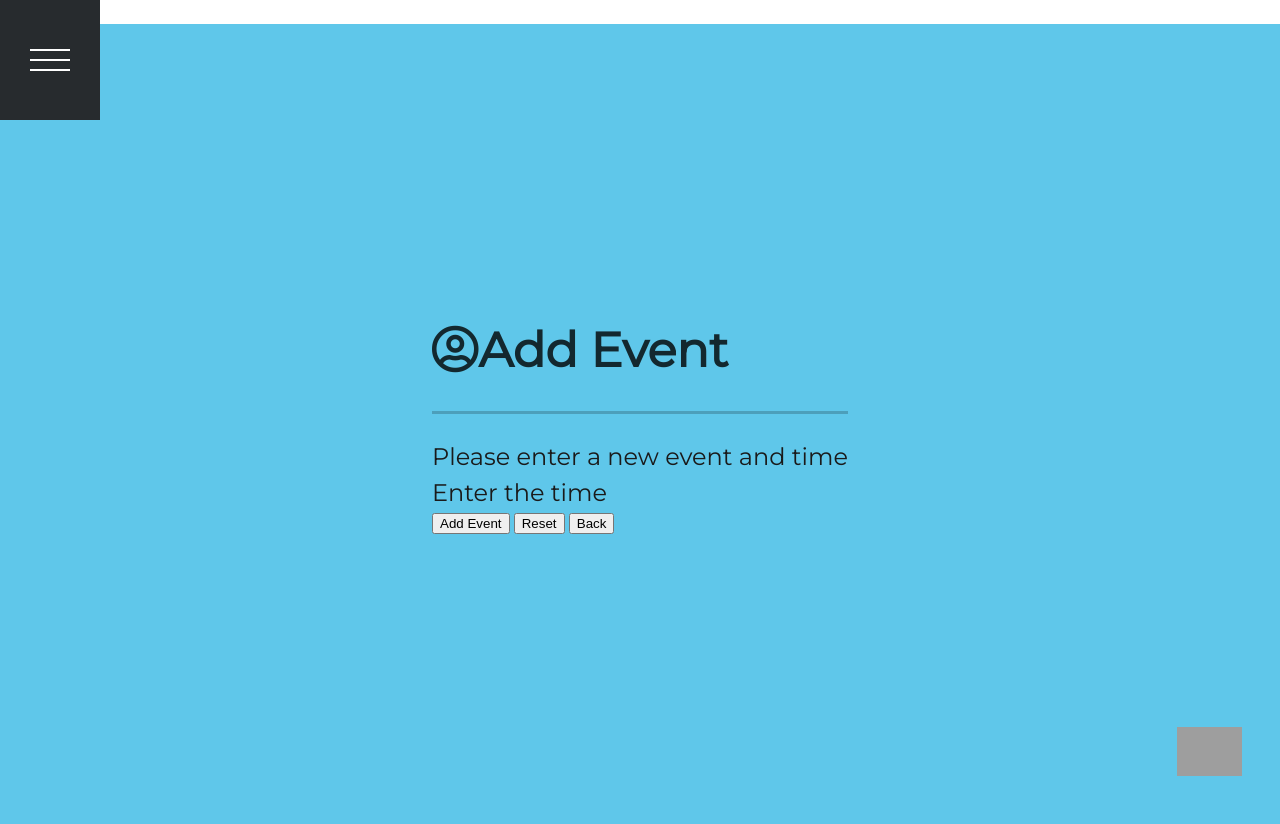
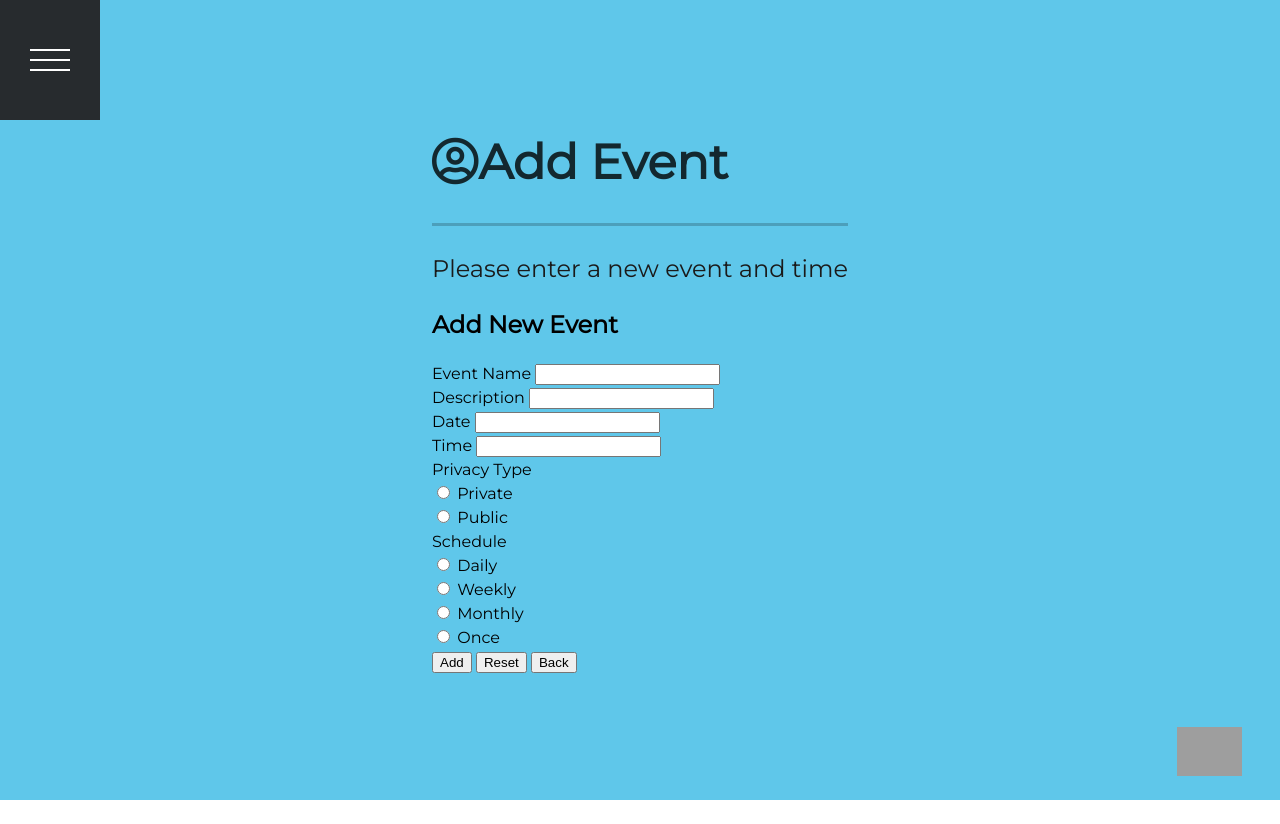
Before and after one commit to RavinduSachintha/iHack_MemoryMate_Web, a plain HTML site: page pages/addEvent.html in a window 1280 px wide. After the commit the page ends 800 px from the top, so only its background shows below. Drawn offline with nearby package versions, Linux system fonts and the light colour scheme; grey boxes are pictures that could not be loaded; files whose address does not match are found by name.

Commit message:
Basic layout of addEvent.html added

```diff
--- a/pages/addEvent.html
+++ b/pages/addEvent.html
@@ -5,7 +5,7 @@
     <meta charset="UTF-8">
     <meta name="viewport" content="width=device-width">
 
-    <title>login</title>
+    <title>Add Event</title>
 
     <!--Style Sheets start-->
     <!--<link rel="stylesheet" href="https://stackpath.bootstrapcdn.com/bootstrap/4.1.3/css/bootstrap.min.css" integrity="sha384-MCw98/SFnGE8fJT3GXwEOngsV7Zt27NXFoaoApmYm81iuXoPkFOJwJ8ERdknLPMO" crossorigin="anonymous">-->
@@ -45,9 +45,6 @@
             </li>
         </ul>
     </nav>
-    <div class="container-fluid bg-dark">
-        hvweafuewf
-    </div>
     <section class="panel b-blue" id="1">
         <article class="panel__wrapper">
             <div class="panel__content">
@@ -58,14 +55,61 @@
 
 
             <div class="card"><!--div containing the card -->
-                        <div class="container">
-                          <p>Enter the time</p>
+                <div class="col-md-4 login-sec">
+                    <h2 class="text-center">Add New Event</h2>
+                    <!--Form start-->
+                    <form class="login-form">
+                        <div class="form-group">
+
+                            <label  class="text-uppercase">Event Name</label>
+
+                            <input type="text" class="form-control" placeholder="" id="event_name">
+
+
                         </div>
+                        <div class="form-group">
+                            <label  class="text-uppercase">Description</label>
+
+                            <input type="password" class="form-control" placeholder="" id="description">
+
+                        </div>
+                        <div class="form-group">
+                            <label  class="text-uppercase">Date</label>
+
+                            <input type="password" class="form-control" placeholder="" id="date">
+
+                        </div>
+                        <div class="form-group">
+                            <label  class="text-uppercase">Time</label>
+
+                            <input type="password" class="form-control" placeholder="" id="time">
+
+                        </div>
+
+                        <div class="form-group">
+                            <label  class="text-uppercase">Privacy Type</label><br>
+
+                            <input type="radio" name="privacy" value="private"> Private<br>
+                            <input type="radio" name="privacy" value="public"> Public<br>
+                        </div>
+
+                        <div class="form-group">
+                            <label  class="text-uppercase">Schedule</label><br>
+
+                            <input type="radio" name="schedule" value="daily"> Daily<br>
+                            <input type="radio" name="schedule" value="weekly"> Weekly<br>
+                            <input type="radio" name="schedule" value="monthly"> Monthly<br>
+                            <input type="radio" name="schedule" value="once"> Once<br>
+                        </div>
+
+                    </form>
+                    <!--Form end-->
+                </div>
             </div>
 
 
             <div> <!--div containing the buttons -->
-                <button type="button" >Add Event</button>
+                <button type="button" >Add</button>
                 <button type="button" >Reset</button>
                 <button type="button">Back</button>
 
```
